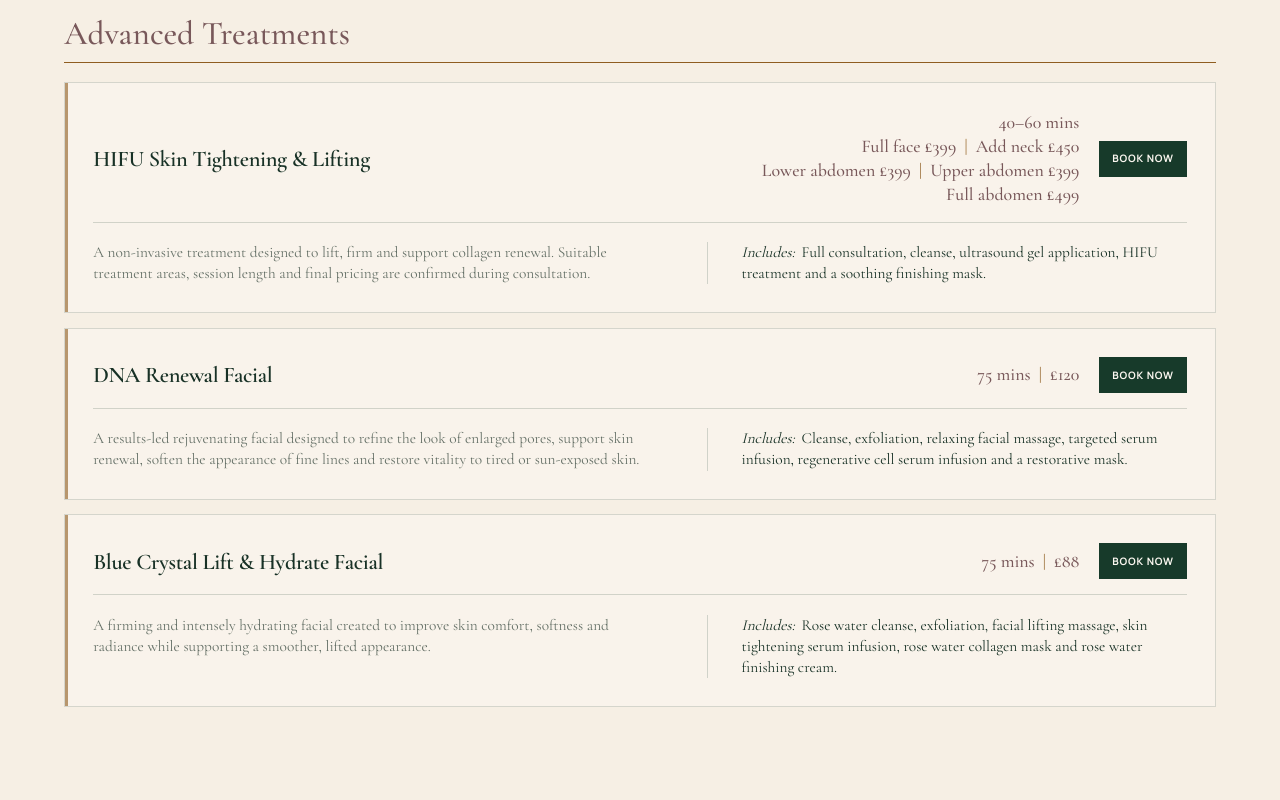
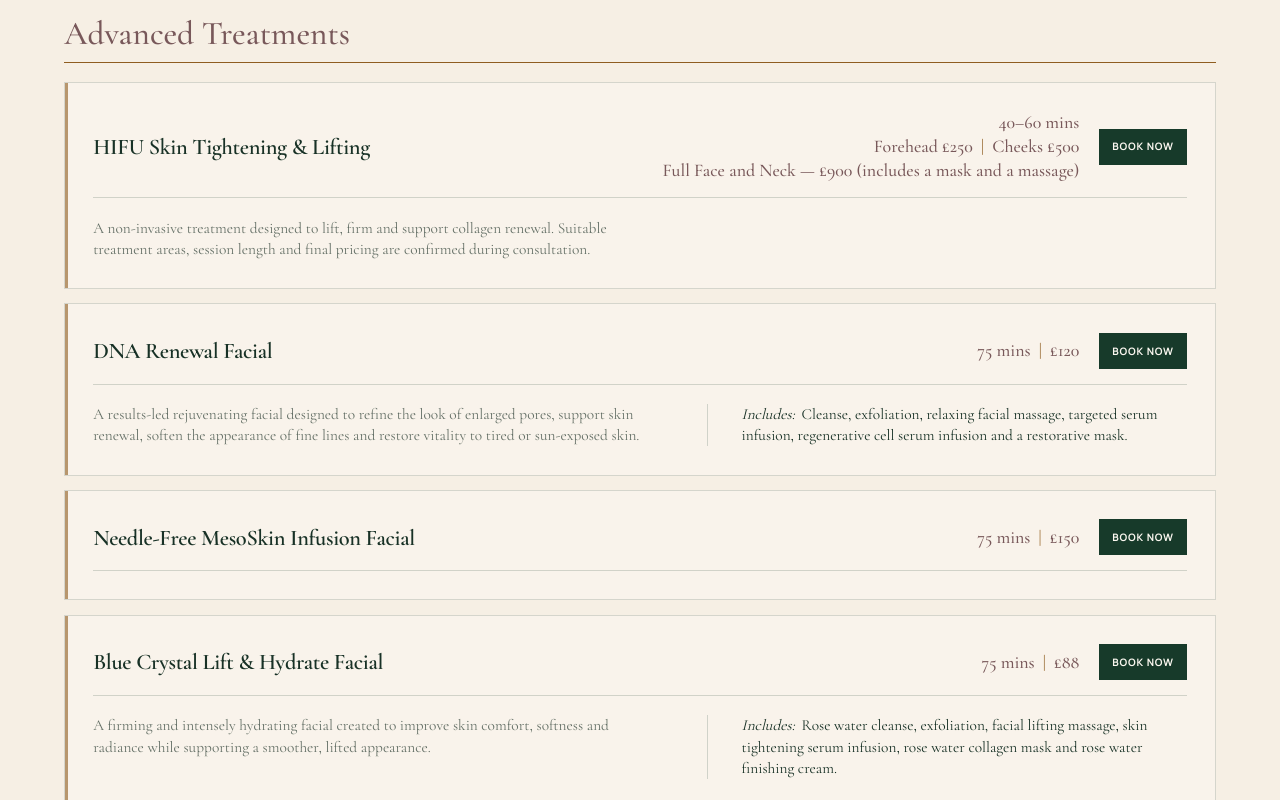
Before and after one commit to russelllobo/hailey-beauty-website, a plain HTML site: page index.html in a window 1280 px wide. Shown: the part 5834-6634 px from the top of the page. Drawn offline with nearby package versions, Linux system fonts and the light colour scheme; a script that the page names is missing.

Commit message:
Update facial treatment pricing

```diff
--- a/index.html
+++ b/index.html
@@ -256,17 +256,13 @@
                 <h4>HIFU Skin Tightening &amp; Lifting</h4>
                 <div class="treatment-meta treatment-meta-stack">
                   <span>40–60 mins</span>
-                  <span>Full face £399 <b aria-hidden="true">|</b> Add neck £450</span>
-                  <span>Lower abdomen £399 <b aria-hidden="true">|</b> Upper abdomen £399</span>
-                  <span>Full abdomen £499</span>
+                  <span>Forehead £250 <b aria-hidden="true">|</b> Cheeks £500</span>
+                  <span>Full Face and Neck — £900 (includes a mask and a massage)</span>
                 </div>
               </header>
               <p>
                 A non-invasive treatment designed to lift, firm and support collagen renewal. Suitable treatment areas, session
                 length and final pricing are confirmed during consultation.
-              </p>
-              <p class="treatment-includes">
-                <em>Includes:</em> Full consultation, cleanse, ultrasound gel application, HIFU treatment and a soothing finishing mask.
               </p>
             </article>
 
@@ -283,6 +279,13 @@
                 <em>Includes:</em> Cleanse, exfoliation, relaxing facial massage, targeted serum infusion, regenerative cell serum infusion
                 and a restorative mask.
               </p>
+            </article>
+
+            <article class="treatment">
+              <header class="treatment-head">
+                <h4>Needle-Free MesoSkin Infusion Facial</h4>
+                <p class="treatment-meta">75 mins <b aria-hidden="true">|</b> £150</p>
+              </header>
             </article>
 
             <article class="treatment">
```
